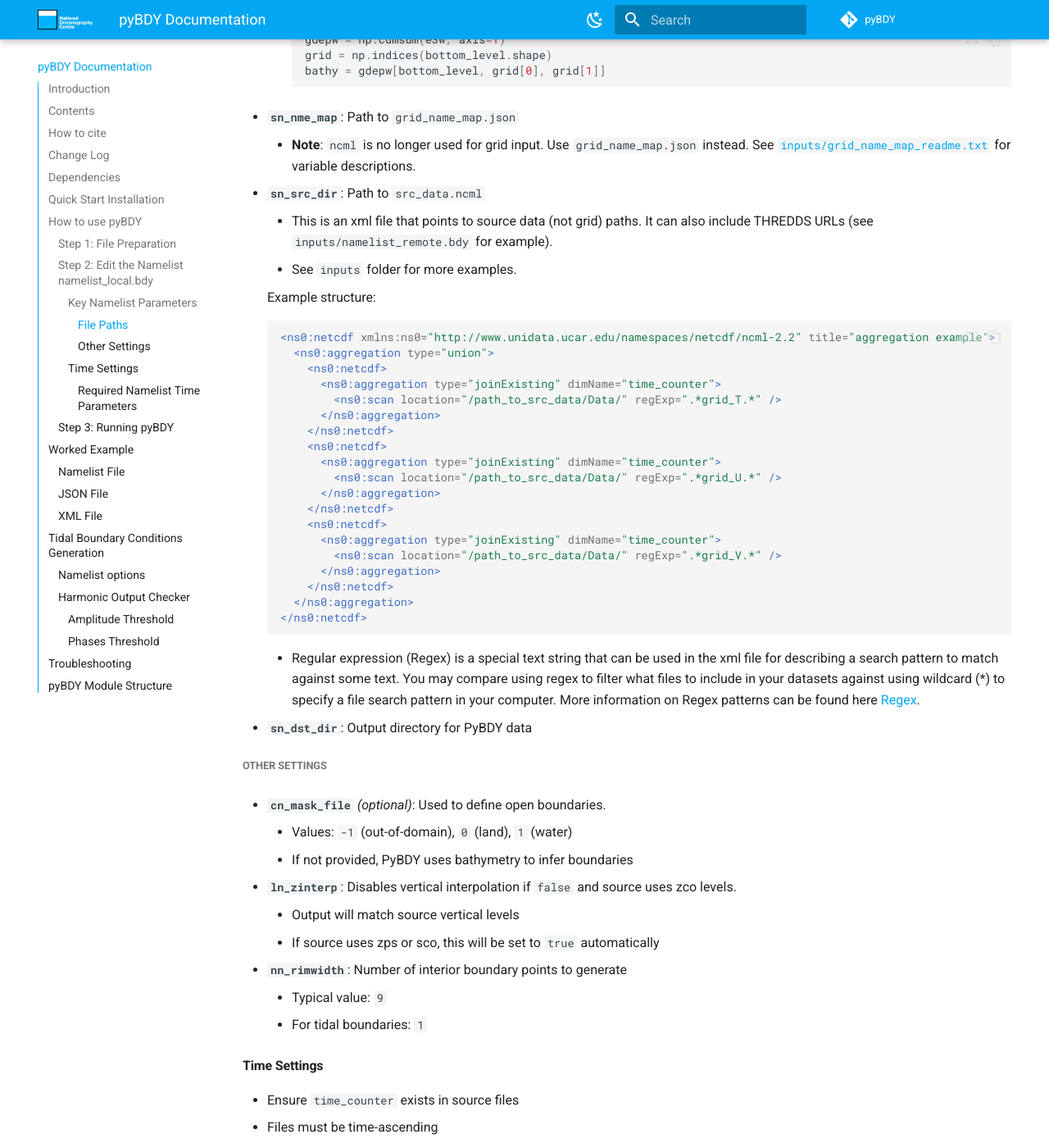
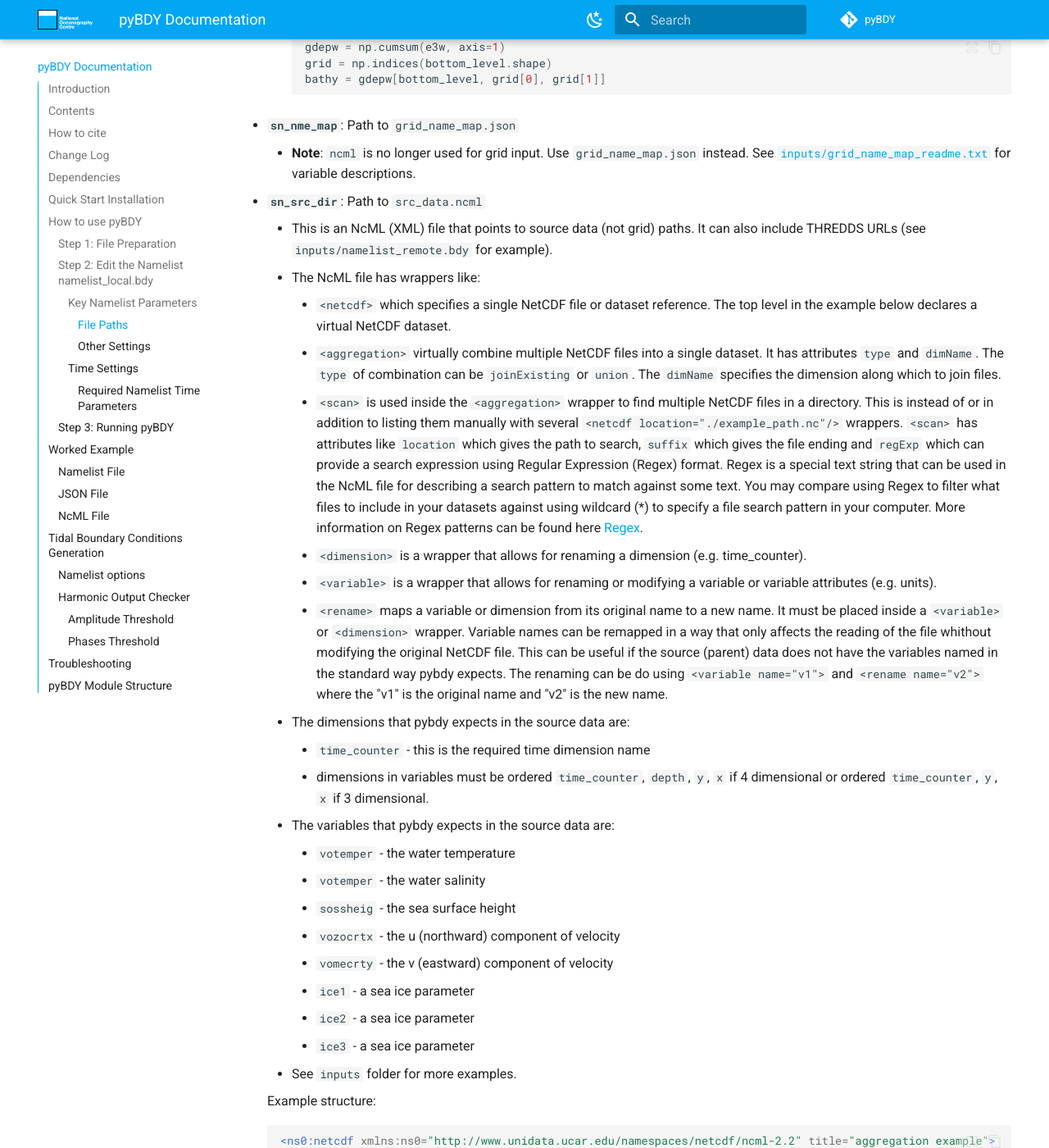
Before and after one commit to NOC-MSM/pyBDY, an MkDocs documentation site: the page built from docs/index.md, in a window 1280 px wide and 1400 px high, scrolled down 5523 px. Shown: the whole window at 82% size. Built offline with MkDocs 1.6.1 and Material for MkDocs 9.7.7, drawn with Linux system fonts in a browser that asks for light colours; emoji names are drawn with the system emoji font; comment, search, counter and statistics services are not loaded; some of the changed text lies outside the part shown.

Commit message:
Added info on how to set up NcML file and continued the worked example.

````diff
--- a/docs/index.md
+++ b/docs/index.md
@@ -41,6 +41,7 @@ The changes relative to the previous version (0.3.0) are:
 
 - Sigma to sigma vertical layer interpolation is now possible.
 - Vertical interpolation in pyBDY can now be turned off for zco vertical coodinate data.
+- The namelist has been streamlined to removed variables that are no longer used.
 - Time input in the namelist has changed to offer more granularity.
 - Grid variables names are now specified using a .json file instead of .ncml. Source data is still specified with .nmcl.
 - The boundary is split into chunks to allow for processing smaller sections of data.
@@ -203,22 +204,18 @@ Here we will summarise the main variables that will need changing to get started
 Directory paths in bdy file can be relative or absolute.
 The application picks the relative path from the current working directory.
 
-- **`sn_src_hgr`**: Source horizontal grid file. Should include:
+- **`sn_src_hgr`**: Source horizontal grid file. Use `ncdump -h` or `ncview` to inspect variables. The variable names are mapped in grid_name_map.json. Map extra variable names in `grid_name_map.json` to avoid recalculation.
 
-    - Ideal: `glamt`, `gphit`, `glamu`, `e1t`, `e2t`, `e1u`, etc.
-    - Minimum: `nav_lat`, `nav_lon` on a 2D grid.
-    - Use `ncdump -h` or `ncview` to inspect variables.
-    - Map extra variable names in `grid_name_map.json` to avoid recalculation.
+    - Ideal requirements: `glamt`, `gphit`, `glamu`, `e1t`, `e2t`, `e1u`, etc.
+    - Minimum requirements: `nav_lat`, `nav_lon` on a 2D grid.
 
-- **`sn_src_zgr`**: Source vertical grid file. May be the same as `sn_src_hgr`.
+- **`sn_src_zgr`**: Source vertical grid file. The file may be the same file as `sn_src_hgr`. The variable names are mapped in grid_name_map.json. Map extra variables like `gdepw`, `gdepu`, `e3w` in `grid_name_map.json` to avoid recalculation. **Note**: Time-varying depths are not used in PyBDY.
 
-    - Ideal: `gdept`, `e3t`, `mbathy` (aka `bottom_level`)
-    - If `mbathy` is missing:
-        - Use `gdept_0` (1D depth)
-        - Use any 2D field (e.g., `nav_lon`) for `mbathy`
-        - **Not recommended for destination**
-    - Map variables like `gdepw`, `gdepu`, `e3w` in `grid_name_map.json`
-    - **Note**: Time-varying depths are not used in PyBDY.
+    - Ideal requirements: 3D grid `gdept`, `e3t`, and 2D grid `mbathy` (aka `bottom_level`)
+    - Minimum requirements: several variations are possible
+        - `gdep` and `e3` values can be calculated if `gdept` or `e3t` are specified or 1D depth `gdept_0`.
+        - **Note**: `deptht_bounds` is not the same at `gdept`. If it is the only option you need to use it to calculate `gdept`.
+        - If `mbathy` is missing in the source grid, use `gdept_0` (1D depth) and specify any 2D field (e.g., `nav_lon`) for `mbathy` **Not recommended for destination (sn_dst_zgr)**.
 
 - **`sn_dst_hgr`, `sn_dst_zgr`**: Destination equivalents of the above.
 
@@ -246,7 +243,26 @@ The application picks the relative path from the current working directory.
 
 - **`sn_src_dir`**: Path to `src_data.ncml`
 
-    - This is an xml file that points to source data (not grid) paths. It can also include THREDDS URLs (see `inputs/namelist_remote.bdy` for example).
+    - This is an NcML (XML) file that points to source data (not grid) paths. It can also include THREDDS URLs (see `inputs/namelist_remote.bdy` for example).
+    - The NcML file has wrappers like:
+        - `<netcdf>` which specifies a single NetCDF file or dataset reference. The top level in the example below declares a virtual NetCDF dataset.
+        - `<aggregation>` virtually combine multiple NetCDF files into a single dataset. It has attributes `type` and `dimName`. The `type` of combination can be `joinExisting` or `union`. The `dimName` specifies the dimension along which to join files.
+        - `<scan>` is used inside the `<aggregation>` wrapper to find multiple NetCDF files in a directory. This is instead of or in addition to listing them manually with several `<netcdf location="./example_path.nc"/>` wrappers. `<scan>` has attributes like `location` which gives the path to search, `suffix` which gives the file ending and `regExp` which can provide a search expression using Regular Expression (Regex) format. Regex is a special text string that can be used in the NcML file for describing a search pattern to match against some text. You may compare using Regex to filter what files to include in your datasets against using wildcard (\*) to specify a file search pattern in your computer. More information on Regex patterns can be found here [Regex](https://learn.microsoft.com/en-us/dotnet/standard/base-types/regular-expression-language-quick-reference).
+        - `<dimension>` is a wrapper that allows for renaming a dimension (e.g. time_counter).
+        - `<variable>` is a wrapper that allows for renaming or modifying a variable or variable attributes (e.g. units).
+        - `<rename>` maps a variable or dimension from its original name to a new name. It must be placed inside a `<variable>` or `<dimension>` wrapper. Variable names can be remapped in a way that only affects the reading of the file whithout modifying the original NetCDF file. This can be useful if the source (parent) data does not have the variables named in the standard way pybdy expects. The renaming can be do using `<variable name="v1">` and `<rename name="v2">` where the "v1" is the original name and "v2" is the new name.
+    - The dimensions that pybdy expects in the source data are:
+        - `time_counter` - this is the required time dimension name
+        - dimensions in variables must be ordered `time_counter`, `depth`, `y`, `x` if 4 dimensional or ordered `time_counter`, `y`, `x` if 3 dimensional.
+    - The variables that pybdy expects in the source data are:
+        - `votemper` - the water temperature
+        - `votemper` - the water salinity
+        - `sossheig` - the sea surface height
+        - `vozocrtx` - the u (northward) component of velocity
+        - `vomecrty` - the v (eastward) component of velocity
+        - `ice1` - a sea ice parameter
+        - `ice2` - a sea ice parameter
+        - `ice3` - a sea ice parameter
     - See `inputs` folder for more examples.
 
     Example structure:
@@ -273,7 +289,18 @@ The application picks the relative path from the current working directory.
     </ns0:netcdf>
     ```
 
-    - Regular expression (Regex) is a special text string that can be used in the xml file for describing a search pattern to match against some text. You may compare using regex to filter what files to include in your datasets against using wildcard (\*) to specify a file search pattern in your computer. More information on Regex patterns can be found here [Regex](https://learn.microsoft.com/en-us/dotnet/standard/base-types/regular-expression-language-quick-reference).
+    An example NcML expression renaming a variable in joined NetCDF files:
+
+    ```xml
+    <ns0:netcdf xmlns:ns0="http://www.unidata.ucar.edu/namespaces/netcdf/ncml-2.2">
+      <ns0:aggregation type="joinExisting" dimName="time_counter">
+        <ns0:scan location="./monthly/" suffix=".nc" subdirs="false" />
+        <ns0:variable name="temp">
+          <ns0:rename name="temperature" />
+        </ns0:variable>
+      </ns0:aggregation>
+    </ns0:netcdf>
+    ```
 
 - **`sn_dst_dir`**: Output directory for PyBDY data
 
@@ -333,7 +360,7 @@ The example child (destination) here is a regional NEMO model that covers the In
 
 Below is excerpts from an example *namelist.bdy*.
 
-Here the file paths are set. These can be absolute (i.e. starting with "/") or relative (i.e. starting with "./").
+Here the file paths are set. These can be absolute (i.e. starting with "/") or relative (i.e. starting with "./"). For help with what variables are needed in these files see [How to use pyBDY :student:](#how-to-use-pybdy-student). In the example case, the bathmetry file needed to be calculated before running pybdy. It may also be the case that you need to calculate variables like gdept for the sn_src_zgr file fore running pybdy. For setting up the grid_name_map.json see the JSON file example section below.
 
 ```
 !------------------------------------------------------------------------------
@@ -349,7 +376,7 @@ Here the file paths are set. These can be absolute (i.e. starting with "/") or r
    sn_nme_map = './india_test/grid_name_map.json'     ! json file mapping variable names to netcdf vars
 ```
 
-Here the source (parent) data is specified via the .nmcl file in XML format. The output directory, file name prefix and *\_FillValue* in the netCDF4 file is specified.
+Here the source (parent) data is specified via the .nmcl file in NcML format. For setting up the src_data_local.ncml see the NcML file example section below. The output directory, file name prefix and `\_FillValue` in the netCDF file is specified. The sn_dst_metainfo is set in the netcdf output file `history` attribute.
 
 ```
 !------------------------------------------------------------------------------
@@ -360,12 +387,13 @@ Here the source (parent) data is specified via the .nmcl file in XML format. The
    sn_fn      = 'india'             ! prefix for output files
    nn_fv      = -1e20                 !  set fill value for output files
    nn_src_time_adj = 0                ! src time adjustment
-   sn_dst_metainfo = 'India Data'
+   sn_dst_metainfo = 'India Data'  ! history info
 ```
 
 Here some options are set. cn_coords_file is a file that can be output by pybdy.
 In this case, the child (destination) data does not have a pre-defined mask file so pybdy will use the bathymetry provided in sn_bathy to calculate the mask. If the mask produced if not giving the correct boundaries you may need to provide a mask.nc file which you generate. This file contains a 2d mask the same shape as the bathymetry where 1 = "water", 0 = "land" and -1 = "out of domain". Boundary points will be generated between water and "out of domain" which can also be where water meets the edge of the defined 2d area.
-ln_dyn3d and ln_dyn3d define variables that will be in the output. Here, ln_dyn2d will provide an additon variable in the output for barotropic velocities and ln_dyn3d will not include the barotropic component in the 3d velocities. One or the other should be selected and match options in NEMO.
+Here, ln_dyn2d will provide a sea surface height (`sossheig`) variable in the output for barotropic velocities.
+ln_dyn3d defines variables that will be in the output. Here, ln_dyn3d will not include the barotropic component in the 3d velocities. One or the other of ln_dyn2d or ln_dyn3d should be selected and match options in NEMO.
 Here, ln_tra shows temperature and salinity will be output. ln_ice shows ice will not be output. ln_zinterp shows the vertical interpolation is calculated by pybdy (so should be turned off in NEMO).
 Here, nn_rimwidth is set to 9 to provide 9 layers of boundary points along all boundaries.
 
@@ -389,7 +417,7 @@ Here, nn_rimwidth is set to 9 to provide 9 layers of boundary points along all b
     nn_rimwidth    = 9                    !  width of the relaxation zone
 ```
 
-In this example we are not producing the tidal forcing on the boundary because ln_tide is set to false. This means the rest of this section does not matter.
+In this example we are not producing the tidal forcing on the boundary because ln_tide is set to false. This means the rest of this section does not matter. See [Tidal Boundary Conditions Generation :sailboat:](#tidal-boundary-conditions-generation-sailboat) for more on setting up tidal boundaries.
 
 ```
 !------------------------------------------------------------------------------
@@ -431,7 +459,7 @@ The time step required in output here are 3 days starting on 12th Dec 2024 (whic
                                    !  calender for monthly frequency only
 ```
 
-These parameters can be left unchanged.
+These parameters can be left unchanged. We do not recommend changing them.
 
 ```
 !------------------------------------------------------------------------------
@@ -453,119 +481,118 @@ These parameters can be left unchanged.
 
 ### JSON File
 
-The example files name is *grid_name_map.json*.
+This is an example .json file: *grid_name_map.json*. It specifise the names of variables in the source (parent) and destination (child) netCDF grid files. The grid files need to be checked with "ncdump -h" and the variable names matched appropriately. See [How to use pyBDY :student:](#how-to-use-pybdy-student) for minimum requirements.
 
-```
+```json
 {
-    "dimension_map": {
-            "t": "t",
-            "z": "z",
-            "y": "y",
-            "x": "x"
-    },
-    "sc_variable_map": {
-            "nav_lon": "nav_lon",
-            "nav_lat": "nav_lat",
-            "glamt": "glamt",
-            "gphit": "gphit",
-            "glamf": "glamf",
-            "gphif": "gphif",
-            "glamu": "glamu",
-            "gphiu": "gphiu",
-            "glamv": "glamv",
-            "gphiv": "gphiv",
-            "e1t": "e1t",
-            "e2t": "e2t",
-            "e1f": "e1f",
-            "e2f": "e2f",
-            "e1u": "e1u",
-            "e2u": "e2u",
-            "e1v": "e1v",
-            "e2v": "e2v",
-            "mbathy": "nav_lon",
-            "gdept_0": "nav_lev",
-            "gdept": "gdept",
-            "gdepu": "gdepu",
-            "gdepv": "gdepv",
-            "gdepf": "gdepf",
-            "gdepw": "gdepw",
-            "gdepuw": "gdepuw",
-            "gdepvw": "gdepvw",
-            "e3t": "e3t",
-            "e3w": "e3w",
-            "e3u": "e3u",
-            "e3v": "e3v",
-            "e3f": "e3f",
-            "e3uw": "e3uw",
-            "e3vw": "e3vw",
-            "e3fw": "e3fw"
-    },
-    "dst_variable_map": {
-            "nav_lon": "nav_lon",
-            "nav_lat": "nav_lat",
-            "glamt": "glamt",
-            "gphit": "gphit",
-            "glamf": "glamf",
-            "gphif": "gphif",
-            "glamu": "glamu",
-            "gphiu": "gphiu",
-            "glamv": "glamv",
-            "gphiv": "gphiv",
-            "e1t": "e1t",
-            "e2t": "e2t",
-            "e1f": "e1f",
-            "e2f": "e2f",
-            "e1u": "e1u",
-            "e2u": "e2u",
-            "e1v": "e1v",
-            "e2v": "e2v",
-            "mbathy": "bottom_level",
-            "gdept_0": "gdept_0",
-            "gdept": "gdept",
-            "gdepu": "gdepu",
-            "gdepv": "gdepv",
-            "gdepf": "gdepf",
-            "gdepw": "gdepw",
-            "gdepuw": "gdepuw",
-            "gdepvw": "gdepvw",
-            "e3t": "e3t_0",
-            "e3w": "e3w_0",
-            "e3u": "e3u_0",
-            "e3v": "e3v_0",
-            "e3f": "e3f_0",
-            "e3uw": "e3uw_0",
-            "e3vw": "e3vw_0",
-            "e3fw": "e3fw"
-    }
+  "dimension_map": {
+    "t": "t",
+    "z": "z",
+    "y": "y",
+    "x": "x"
+  },
+  "sc_variable_map": {
+    "nav_lon": "nav_lon",
+    "nav_lat": "nav_lat",
+    "glamt": "glamt",
+    "gphit": "gphit",
+    "glamf": "glamf",
+    "gphif": "gphif",
+    "glamu": "glamu",
+    "gphiu": "gphiu",
+    "glamv": "glamv",
+    "gphiv": "gphiv",
+    "e1t": "e1t",
+    "e2t": "e2t",
+    "e1f": "e1f",
+    "e2f": "e2f",
+    "e1u": "e1u",
+    "e2u": "e2u",
+    "e1v": "e1v",
+    "e2v": "e2v",
+    "mbathy": "nav_lon",
+    "gdept_0": "nav_lev",
+    "gdept": "gdept",
+    "gdepu": "gdepu",
+    "gdepv": "gdepv",
+    "gdepf": "gdepf",
+    "gdepw": "gdepw",
+    "gdepuw": "gdepuw",
+    "gdepvw": "gdepvw",
+    "e3t": "e3t",
+    "e3w": "e3w",
+    "e3u": "e3u",
+    "e3v": "e3v",
+    "e3f": "e3f",
+    "e3uw": "e3uw",
+    "e3vw": "e3vw",
+    "e3fw": "e3fw"
+  },
+  "dst_variable_map": {
+    "nav_lon": "nav_lon",
+    "nav_lat": "nav_lat",
+    "glamt": "glamt",
+    "gphit": "gphit",
+    "glamf": "glamf",
+    "gphif": "gphif",
+    "glamu": "glamu",
+    "gphiu": "gphiu",
+    "glamv": "glamv",
+    "gphiv": "gphiv",
+    "e1t": "e1t",
+    "e2t": "e2t",
+    "e1f": "e1f",
+    "e2f": "e2f",
+    "e1u": "e1u",
+    "e2u": "e2u",
+    "e1v": "e1v",
+    "e2v": "e2v",
+    "mbathy": "bottom_level",
+    "gdept_0": "gdept_0",
+    "gdept": "gdept",
+    "gdepu": "gdepu",
+    "gdepv": "gdepv",
+    "gdepf": "gdepf",
+    "gdepw": "gdepw",
+    "gdepuw": "gdepuw",
+    "gdepvw": "gdepvw",
+    "e3t": "e3t_0",
+    "e3w": "e3w_0",
+    "e3u": "e3u_0",
+    "e3v": "e3v_0",
+    "e3f": "e3f_0",
+    "e3uw": "e3uw_0",
+    "e3vw": "e3vw_0",
+    "e3fw": "e3fw"
+  }
 }
 ```
 
-### XML File
+### NcML File
 
-This is an example XML file which is used to providing file paths for parent (source) data that pybdy will read in.
+This is an example NcML file which is used to providing file paths for parent (source) data that pybdy will read in.
 The example files name is *src_data_local.ncml*.
 
-```
-<?xml version="1.0" encoding="UTF-8"?>
-<netcdf title="aggregation example" xmlns="http://www.unidata.ucar.edu/namespaces/netcdf/ncml-2.2">
-  <aggregation type="union" >
-     <netcdf xmlns="http://www.unidata.ucar.edu/namespaces/netcdf/ncml-2.2">
-        <aggregation type="joinExisting" dimName="time_counter" >
-           <netcdf location="/scratch/benbar/India_Test/mersea.grid_V.nc" />
-        </aggregation>
-     </netcdf>
-     <netcdf xmlns="http://www.unidata.ucar.edu/namespaces/netcdf/ncml-2.2">
-        <aggregation type="joinExisting" dimName="time_counter" >
-           <netcdf location="/scratch/benbar/India_Test/mersea.grid_U.nc" />
-        </aggregation>
-     </netcdf>
-     <netcdf xmlns="http://www.unidata.ucar.edu/namespaces/netcdf/ncml-2.2">
-        <aggregation type="joinExisting" dimName="time_counter" >
-           <netcdf location="/scratch/benbar/India_Test/mersea.grid_T.nc" />
-        </aggregation>
-     </netcdf>
-  </aggregation>
-</netcdf>
+```xml
+<ns0:netcdf xmlns:ns0="http://www.unidata.ucar.edu/namespaces/netcdf/ncml-2.2" title="aggregation example">
+  <ns0:aggregation type="union">
+    <ns0:netcdf>
+      <ns0:aggregation type="joinExisting" dimName="time_counter">
+        <ns0:netcdf location="/scratch/India_Test/mersea.grid_V.nc" />
+      </ns0:aggregation>
+    </ns0:netcdf>
+    <ns0:netcdf>
+      <ns0:aggregation type="joinExisting" dimName="time_counter">
+        <ns0:netcdf location="/scratch/India_Test/mersea.grid_U.nc" />
+      </ns0:aggregation>
+    </ns0:netcdf>
+    <ns0:netcdf>
+      <ns0:aggregation type="joinExisting" dimName="time_counter">
+        <ns0:netcdf location="/scratch/India_Test/mersea.grid_T.nc" />
+      </ns0:aggregation>
+    </ns0:netcdf>
+  </ns0:aggregation>
+</ns0:netcdf>
 ```
 
 ## Tidal Boundary Conditions Generation :sailboat:
````
